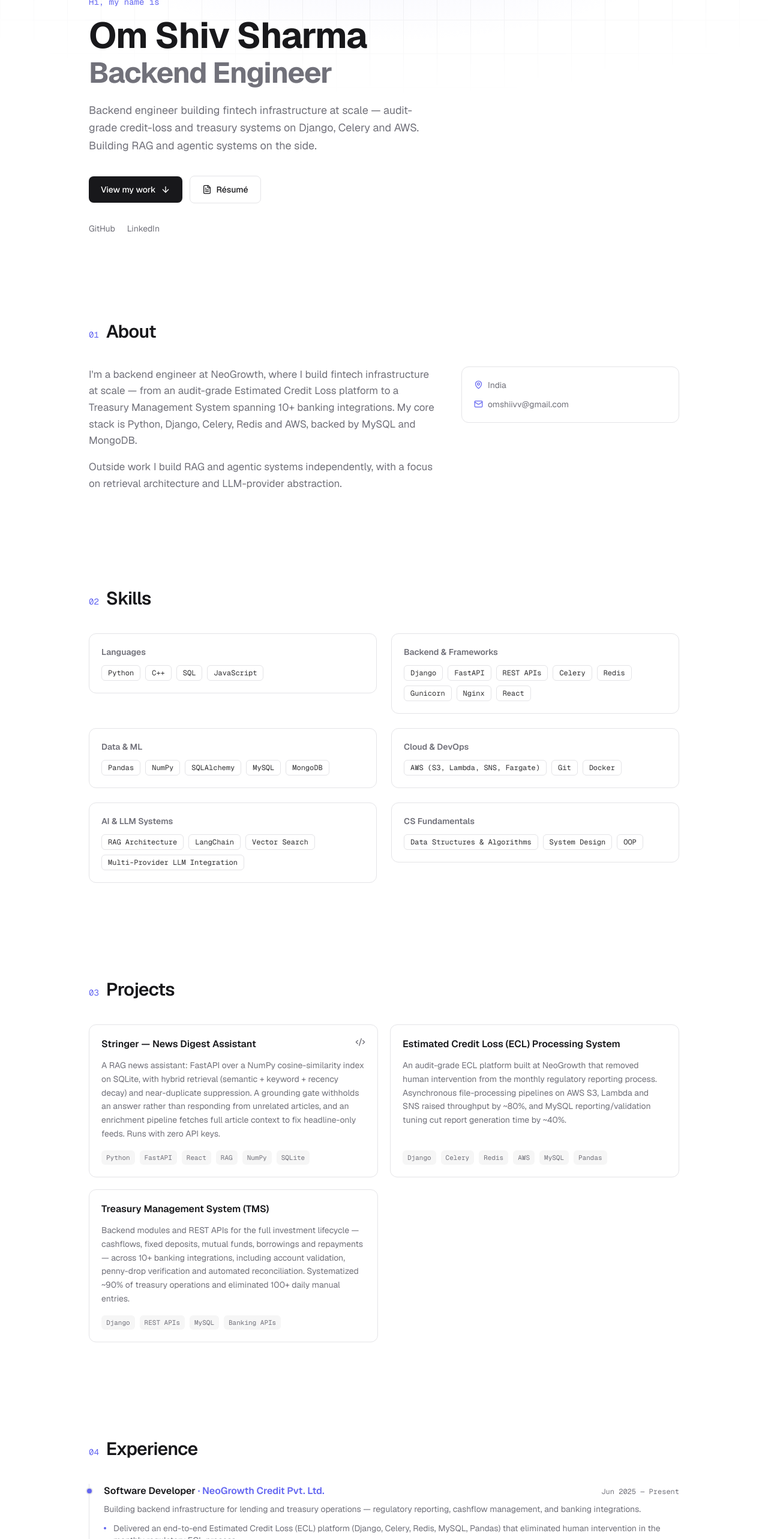
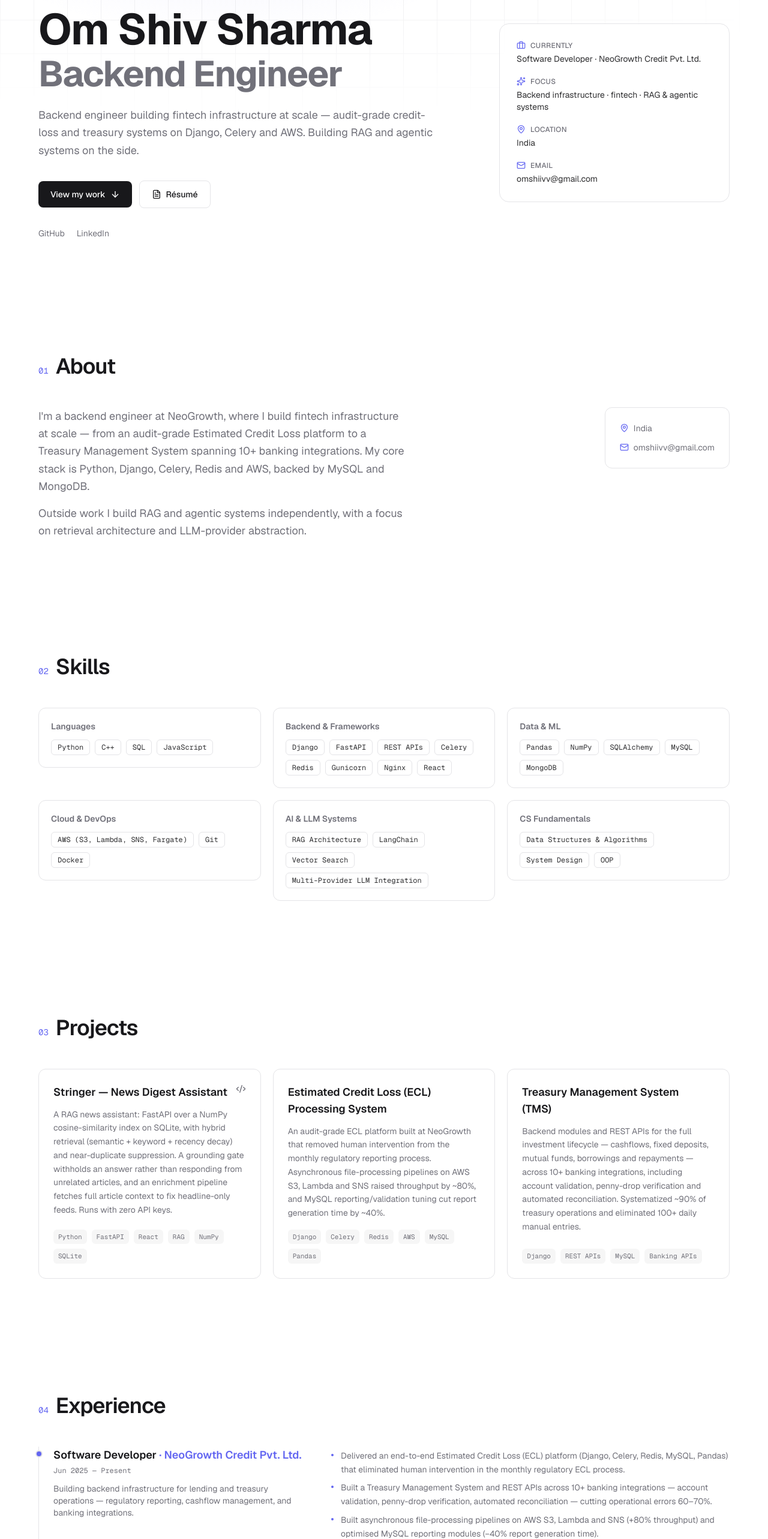
Before and after one commit to sharmaomshiv201/portfolio, a Next.js app: page / in a window 1280 px wide. Shown: the part 200-2766 px from the top of the page at 60% size. Built offline with nearby package versions, Linux system fonts and the light colour scheme; no server answers.

Commit message:
Wider landscape layout on desktop; keep single-column responsive on mobile

```diff
--- a/src/components/Footer.tsx
+++ b/src/components/Footer.tsx
@@ -3,7 +3,7 @@ import { site } from "@/content/site";
 export function Footer() {
   return (
     <footer className="border-t border-border">
-      <div className="mx-auto flex max-w-5xl flex-col items-center justify-between gap-4 px-5 py-10 text-sm text-muted sm:flex-row">
+      <div className="mx-auto flex w-full max-w-[1600px] flex-col items-center justify-between gap-4 px-5 py-10 text-sm text-muted sm:flex-row sm:px-8 lg:px-12 xl:px-16">
         <p>
           © {new Date().getFullYear()} {site.name}
         </p>
--- a/src/components/Navbar.tsx
+++ b/src/components/Navbar.tsx
@@ -32,7 +32,7 @@ export function Navbar() {
           : "border-b border-transparent"
       }`}
     >
-      <nav className="mx-auto flex h-16 max-w-5xl items-center justify-between px-5">
+      <nav className="mx-auto flex h-16 w-full max-w-[1600px] items-center justify-between px-5 sm:px-8 lg:px-12 xl:px-16">
         <Link
           href="/"
           className="grid h-9 w-9 place-items-center rounded-lg bg-foreground font-mono text-sm font-bold text-background"
@@ -71,7 +71,7 @@ export function Navbar() {
 
       {open && (
         <div className="border-t border-border bg-background md:hidden">
-          <div className="mx-auto flex max-w-5xl flex-col px-5 py-2">
+          <div className="mx-auto flex w-full max-w-[1600px] flex-col px-5 py-2 sm:px-8">
             {navLinks.map((l) => (
               <Link
                 key={l.href}
--- a/src/components/Section.tsx
+++ b/src/components/Section.tsx
@@ -1,5 +1,8 @@
 import type { ReactNode } from "react";
 import { Reveal } from "./Reveal";
+
+export const CONTAINER =
+  "mx-auto w-full max-w-[1600px] px-5 sm:px-8 lg:px-12 xl:px-16";
 
 export function Section({
   id,
@@ -15,11 +18,14 @@ export function Section({
   className?: string;
 }) {
   return (
-    <section id={id} className={`mx-auto max-w-5xl scroll-mt-20 px-5 py-20 ${className}`}>
+    <section
+      id={id}
+      className={`${CONTAINER} scroll-mt-20 py-16 sm:py-24 ${className}`}
+    >
       <Reveal>
-        <div className="mb-10 flex items-baseline gap-3">
+        <div className="mb-10 flex items-baseline gap-3 sm:mb-12">
           <span className="font-mono text-sm text-accent">{label}</span>
-          <h2 className="text-2xl font-semibold tracking-tight sm:text-3xl">
+          <h2 className="text-3xl font-semibold tracking-tight sm:text-4xl">
             {title}
           </h2>
         </div>
--- a/src/components/sections/About.tsx
+++ b/src/components/sections/About.tsx
@@ -6,14 +6,14 @@ import { Reveal } from "@/components/Reveal";
 export function About() {
   return (
     <Section id="about" label="01" title="About">
-      <div className="grid gap-10 md:grid-cols-[1.6fr_1fr]">
-        <Reveal className="space-y-4 text-[1.0625rem] leading-relaxed text-muted">
+      <div className="grid gap-10 lg:grid-cols-[minmax(0,1.3fr)_minmax(0,1fr)] lg:gap-16">
+        <Reveal className="max-w-2xl space-y-4 text-lg leading-relaxed text-muted">
           {site.about.map((p, i) => (
             <p key={i}>{p}</p>
           ))}
         </Reveal>
-        <Reveal delay={80}>
-          <div className="rounded-xl border border-border bg-card p-5 text-sm">
+        <Reveal delay={80} className="lg:justify-self-end">
+          <div className="rounded-xl border border-border bg-card p-6 text-sm lg:max-w-sm">
             <div className="flex items-center gap-2 text-muted">
               <MapPin size={15} className="text-accent" />
               {site.location}
--- a/src/components/sections/Contact.tsx
+++ b/src/components/sections/Contact.tsx
@@ -64,8 +64,8 @@ export function Contact() {
 
   return (
     <Section id="contact" label="05" title="Leave a note">
-      <div className="grid gap-10 md:grid-cols-[1fr_1.2fr]">
-        <Reveal className="space-y-4 text-[1.0625rem] leading-relaxed text-muted">
+      <div className="grid gap-10 lg:grid-cols-[minmax(0,0.8fr)_minmax(0,1fr)] lg:gap-16">
+        <Reveal className="max-w-md space-y-4 text-lg leading-relaxed text-muted">
           <p>
             Have a project in mind, a role to fill, or just want to say hello?
             Drop a note below and it&apos;ll reach my inbox — or email me
@@ -92,7 +92,7 @@ export function Contact() {
           </div>
         </Reveal>
 
-        <Reveal delay={80}>
+        <Reveal delay={80} className="w-full max-w-2xl">
           {status === "success" ? (
             <Confirmation>
               Thanks — your note is on its way. I&apos;ll get back to you soon.
--- a/src/components/sections/Experience.tsx
+++ b/src/components/sections/Experience.tsx
@@ -7,27 +7,30 @@ export function Experience() {
     <Section id="experience" label="04" title="Experience">
       <ol className="relative border-l border-border">
         {site.experience.map((job, i) => (
-          <li key={`${job.company}-${i}`} className="ml-6 pb-10 last:pb-0">
+          <li key={`${job.company}-${i}`} className="ml-6 pb-12 last:pb-0">
             <span className="absolute -left-[6px] mt-1.5 h-3 w-3 rounded-full border-2 border-background bg-accent" />
-            <Reveal delay={i * 60}>
-              <div className="flex flex-wrap items-baseline justify-between gap-x-3">
-                <h3 className="text-base font-semibold">
+            <Reveal
+              delay={i * 60}
+              className="grid gap-4 lg:grid-cols-[minmax(0,1fr)_minmax(0,1.6fr)] lg:gap-12"
+            >
+              <div>
+                <div className="flex flex-wrap items-baseline gap-x-3">
+                  <h3 className="text-lg font-semibold">
                     {job.role}{" "}
                     <span className="text-accent">· {job.company}</span>
                   </h3>
-                <span className="font-mono text-xs text-muted">
-                  {job.period}
-                </span>
                 </div>
+                <p className="mt-1 font-mono text-xs text-muted">{job.period}</p>
                 {job.location && (
                   <p className="mt-0.5 text-xs text-muted">{job.location}</p>
                 )}
-              <p className="mt-2 text-sm text-muted">{job.summary}</p>
-              <ul className="mt-3 space-y-1.5">
+                <p className="mt-3 text-sm text-muted">{job.summary}</p>
+              </div>
+              <ul className="space-y-2 lg:pt-1">
                 {job.highlights.map((h, j) => (
                   <li
                     key={j}
-                    className="relative pl-4 text-sm text-muted before:absolute before:left-0 before:top-2 before:h-1 before:w-1 before:rounded-full before:bg-accent"
+                    className="relative pl-4 text-sm leading-relaxed text-muted before:absolute before:left-0 before:top-2 before:h-1 before:w-1 before:rounded-full before:bg-accent"
                   >
                     {h}
                   </li>
--- a/src/components/sections/Hero.tsx
+++ b/src/components/sections/Hero.tsx
@@ -1,9 +1,12 @@
 import Link from "next/link";
-import { ArrowDown, FileText } from "lucide-react";
+import { ArrowDown, FileText, MapPin, Mail, Briefcase, Sparkles } from "lucide-react";
 import { site } from "@/content/site";
 import { Reveal } from "@/components/Reveal";
+import { CONTAINER } from "@/components/Section";
 
 export function Hero() {
+  const current = site.experience[0];
+
   return (
     <section className="relative overflow-hidden">
       {/* backdrop */}
@@ -12,12 +15,12 @@ export function Hero() {
         className="pointer-events-none absolute inset-0 -z-10 opacity-[0.35] dark:opacity-100"
         style={{
           backgroundImage:
-            "radial-gradient(60% 50% at 50% 0%, color-mix(in oklab, var(--accent) 22%, transparent) 0%, transparent 70%)",
+            "radial-gradient(50% 45% at 30% 0%, color-mix(in oklab, var(--accent) 22%, transparent) 0%, transparent 70%)",
         }}
       />
       <div
         aria-hidden
-        className="pointer-events-none absolute inset-0 -z-10 [mask-image:radial-gradient(70%_50%_at_50%_0%,black,transparent)]"
+        className="pointer-events-none absolute inset-0 -z-10 [mask-image:radial-gradient(75%_55%_at_35%_0%,black,transparent)]"
         style={{
           backgroundImage:
             "linear-gradient(var(--border) 1px, transparent 1px), linear-gradient(90deg, var(--border) 1px, transparent 1px)",
@@ -25,24 +28,26 @@ export function Hero() {
         }}
       />
 
-      <div className="mx-auto max-w-5xl px-5 pb-16 pt-24 sm:pt-32">
+      <div
+        className={`${CONTAINER} grid items-center gap-12 pb-16 pt-20 sm:pt-28 lg:grid-cols-[1.55fr_1fr] lg:gap-16 lg:pb-24`}
+      >
+        {/* left — intro */}
+        <div>
           <Reveal>
-          <p className="mb-4 font-mono text-sm text-accent">
-            Hi, my name is
-          </p>
+            <p className="mb-4 font-mono text-sm text-accent">Hi, my name is</p>
           </Reveal>
           <Reveal delay={60}>
-          <h1 className="text-4xl font-bold tracking-tight sm:text-6xl">
+            <h1 className="text-4xl font-bold tracking-tight sm:text-6xl xl:text-7xl">
               {site.name}
             </h1>
           </Reveal>
           <Reveal delay={120}>
-          <h2 className="mt-2 text-3xl font-bold tracking-tight text-muted sm:text-5xl">
+            <h2 className="mt-2 text-3xl font-bold tracking-tight text-muted sm:text-5xl xl:text-6xl">
               {site.role}
             </h2>
           </Reveal>
           <Reveal delay={180}>
-          <p className="mt-6 max-w-xl text-lg leading-relaxed text-muted">
+            <p className="mt-6 max-w-2xl text-lg leading-relaxed text-muted">
               {site.tagline}
             </p>
           </Reveal>
@@ -80,6 +85,50 @@ export function Hero() {
             </div>
           </Reveal>
         </div>
+
+        {/* right — snapshot */}
+        <Reveal delay={220} className="lg:justify-self-end">
+          <dl className="w-full space-y-5 rounded-2xl border border-border bg-card/60 p-6 backdrop-blur-sm sm:p-7 lg:max-w-sm">
+            <Fact icon={<Briefcase size={15} />} term="Currently">
+              {current.role} · {current.company}
+            </Fact>
+            <Fact icon={<Sparkles size={15} />} term="Focus">
+              Backend infrastructure · fintech · RAG &amp; agentic systems
+            </Fact>
+            <Fact icon={<MapPin size={15} />} term="Location">
+              {site.location}
+            </Fact>
+            <Fact icon={<Mail size={15} />} term="Email">
+              <a
+                href={`mailto:${site.email}`}
+                className="break-all transition-colors hover:text-foreground"
+              >
+                {site.email}
+              </a>
+            </Fact>
+          </dl>
+        </Reveal>
+      </div>
     </section>
   );
 }
+
+function Fact({
+  icon,
+  term,
+  children,
+}: {
+  icon: React.ReactNode;
+  term: string;
+  children: React.ReactNode;
+}) {
+  return (
+    <div>
+      <dt className="flex items-center gap-2 text-xs font-medium uppercase tracking-wide text-muted">
+        <span className="text-accent">{icon}</span>
+        {term}
+      </dt>
+      <dd className="mt-1 text-sm text-foreground/90">{children}</dd>
+    </div>
+  );
+}
--- a/src/components/sections/Projects.tsx
+++ b/src/components/sections/Projects.tsx
@@ -10,12 +10,12 @@ export function Projects() {
 
   return (
     <Section id="projects" label="03" title="Projects">
-      <div className="grid gap-5 sm:grid-cols-2">
+      <div className="grid gap-5 sm:grid-cols-2 lg:grid-cols-3">
         {projects.map((p, i) => (
-          <Reveal key={p.title} delay={(i % 2) * 60}>
-            <article className="group flex h-full flex-col rounded-xl border border-border bg-card p-5 transition-colors hover:border-foreground/25">
+          <Reveal key={p.title} delay={(i % 3) * 60}>
+            <article className="group flex h-full flex-col rounded-xl border border-border bg-card p-6 transition-colors hover:border-foreground/25">
               <div className="mb-3 flex items-start justify-between gap-3">
-                <h3 className="text-base font-semibold">{p.title}</h3>
+                <h3 className="text-lg font-semibold">{p.title}</h3>
                 <div className="flex shrink-0 gap-2 text-muted">
                   {p.repo && (
                     <a
--- a/src/components/sections/Skills.tsx
+++ b/src/components/sections/Skills.tsx
@@ -5,7 +5,7 @@ import { Reveal } from "@/components/Reveal";
 export function Skills() {
   return (
     <Section id="skills" label="02" title="Skills">
-      <div className="grid gap-6 sm:grid-cols-2">
+      <div className="grid gap-5 sm:grid-cols-2 lg:grid-cols-3">
         {site.skills.map((group, i) => (
           <Reveal key={group.category} delay={i * 60}>
             <div className="rounded-xl border border-border bg-card p-5">
```
Lines whose indentation alone changed are shown as unchanged.
